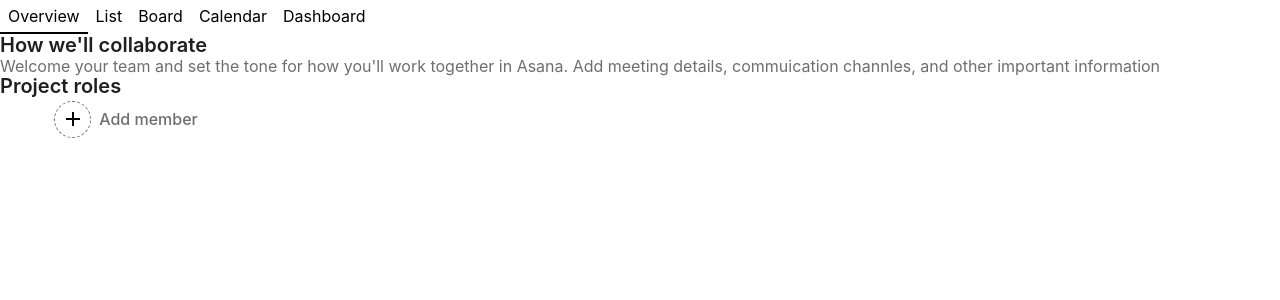
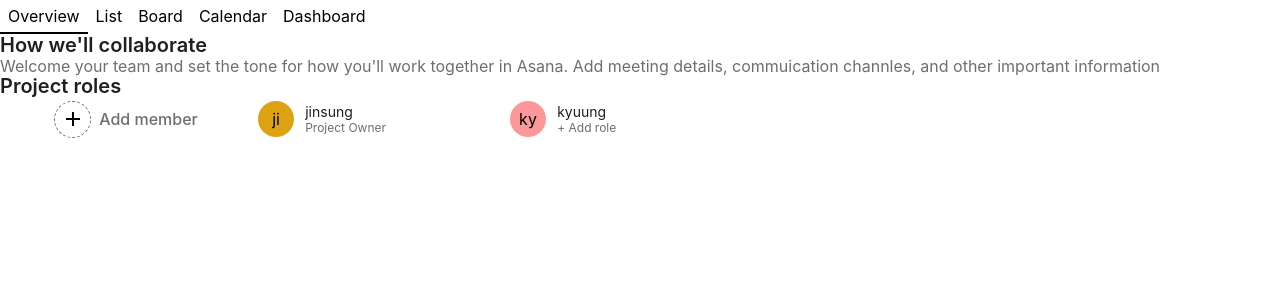
Before and after one commit to Asana-clone/asana-front, a React (Create React App) app: page /overview in a window 1280 px wide. Shown: the top 300 px of the page. Built offline with nearby package versions, Linux system fonts and the light colour scheme.

Commit message:
:lipstick: Modify MemberCard

```diff
--- a/src/components/UI/molecules/MemberCard.tsx
+++ b/src/components/UI/molecules/MemberCard.tsx
@@ -8,9 +8,10 @@ import { IoIosArrowDown } from 'react-icons/io';
 interface MemberCardProps {
 	name: string;
 	text: string;
+	color: string;
 }
 
-const MemberCard: React.FC<MemberCardProps> = ({ name, text }) => {
+const MemberCard: React.FC<MemberCardProps> = ({ name, text, color }) => {
 	const [background, setBackground] = useState('#fff');
 	const [isHover, setIsHover] = useState(false);
 	return (
@@ -31,8 +32,8 @@ const MemberCard: React.FC<MemberCardProps> = ({ name, text }) => {
 			}}
 		>
 			<Grid width="15rem" height="2.5rem" background={'inherit'} isCursor>
-				<Avatar color="#DDA211">{name}</Avatar>
-				<Grid kind="FC" margin="0 0 0 .7rem">
+				<Avatar color={color}>{name}</Avatar>
+				<Grid width="10rem" kind="FC" margin="0 0 0 .7rem">
 					<Text size="14px" color="#1E1F21">
 						{name}
 					</Text>
@@ -55,6 +56,7 @@ const MemberCard: React.FC<MemberCardProps> = ({ name, text }) => {
 MemberCard.defaultProps = {
 	name: 'jinsung',
 	text: 'Project Owner',
+	color: '#DDA211',
 };
 
 const ArrowArea = styled.div`
--- a/src/components/UI/organisms/OverViewPR.tsx
+++ b/src/components/UI/organisms/OverViewPR.tsx
@@ -2,6 +2,7 @@ import React from 'react';
 import Text from '../atoms/Text';
 import Grid from '../atoms/Grid';
 import AddButton from '../molecules/AddButton';
+import MemberCard from '../molecules/MemberCard';
 
 const OverViewPR: React.FC = () => {
 	return (
@@ -13,6 +14,8 @@ const OverViewPR: React.FC = () => {
 			</p>
 			<Grid position="start">
 				<AddButton text="Add member" isDotradius={true} />
+				<MemberCard name="jinsung" text="Project Owner" color="#DDA211" />
+				<MemberCard name="kyuung" text="+ Add role" color="#fc989a" />
 			</Grid>
 		</Grid>
 	);
```
Also changed, not shown: 1 other file (tests, documents, lock files or other folders).
